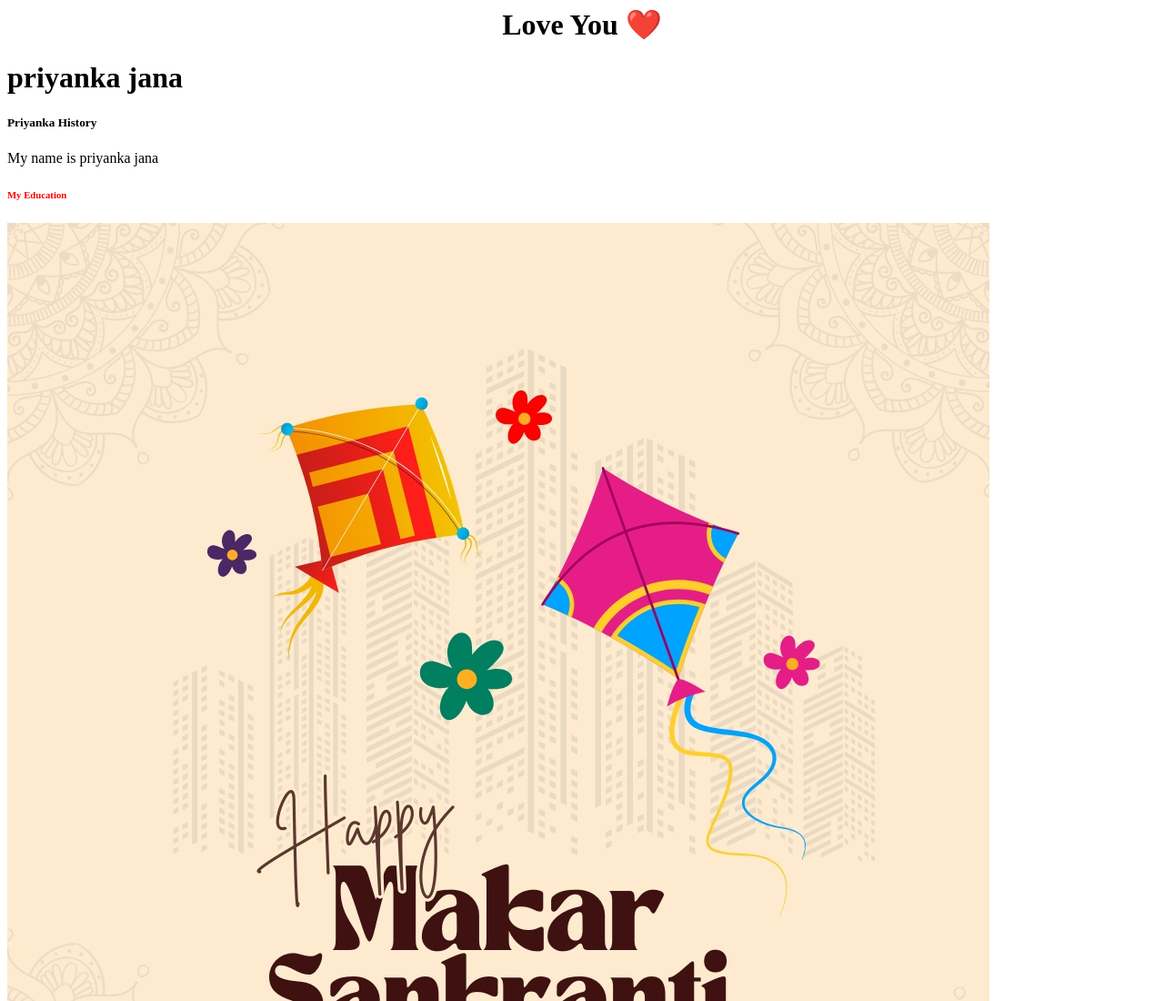
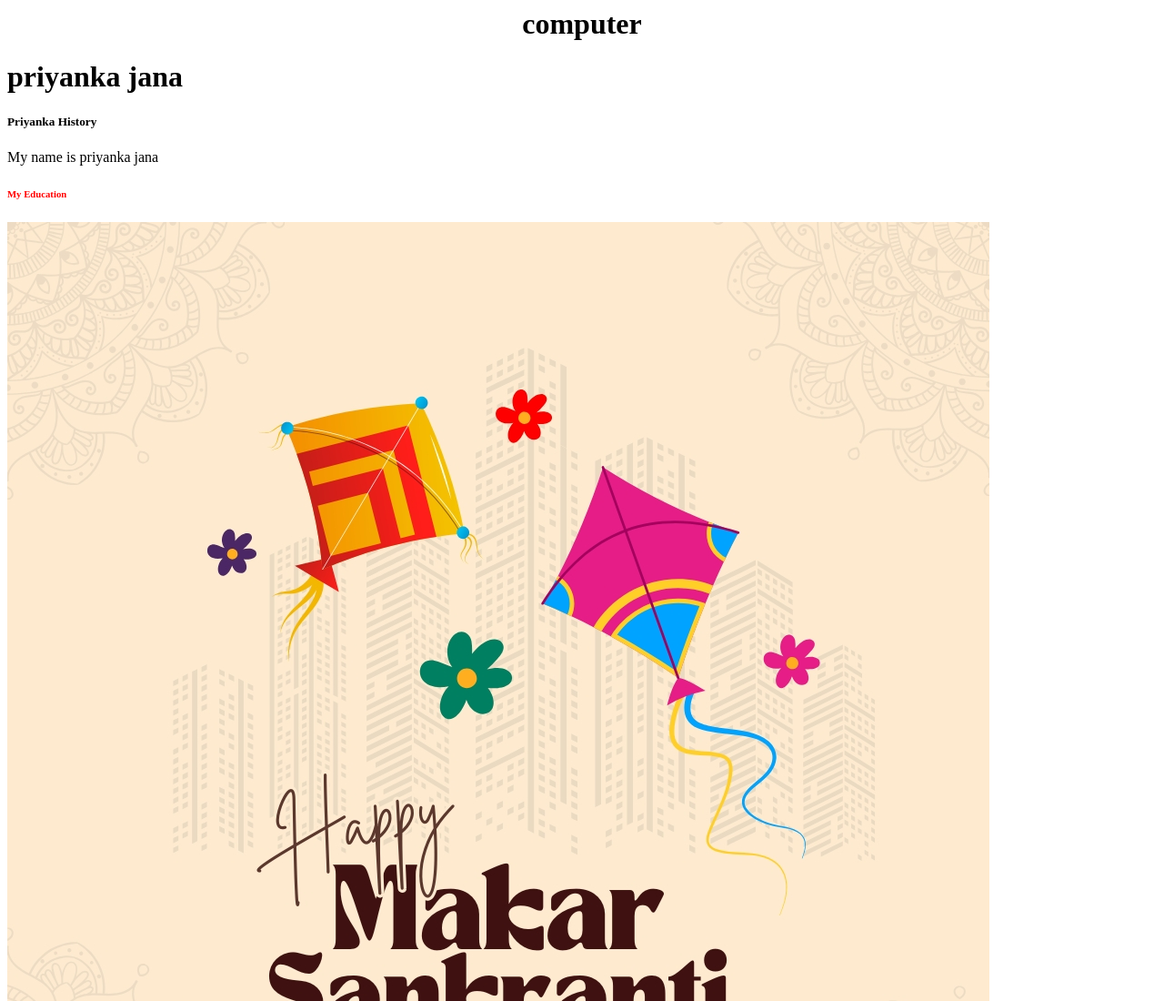
Before and after one commit to officialPriya/html_practice, a plain HTML site: page index.html in a window 1280 px wide. Shown: the top 1100 px of the page at 91% size. Drawn offline with Linux system fonts and the light colour scheme.

Commit message:
changges

```diff
--- a/index.html
+++ b/index.html
@@ -6,7 +6,7 @@
 
 <body>
     <center>
-        <h1>Love You ❤️</h1>
+        <h1>computer</h1>
     </center>
 
     <h1> priyanka jana </h1>
```
Also changed, not shown: table.html (+1 -1 lines), htmltable.html (added).
